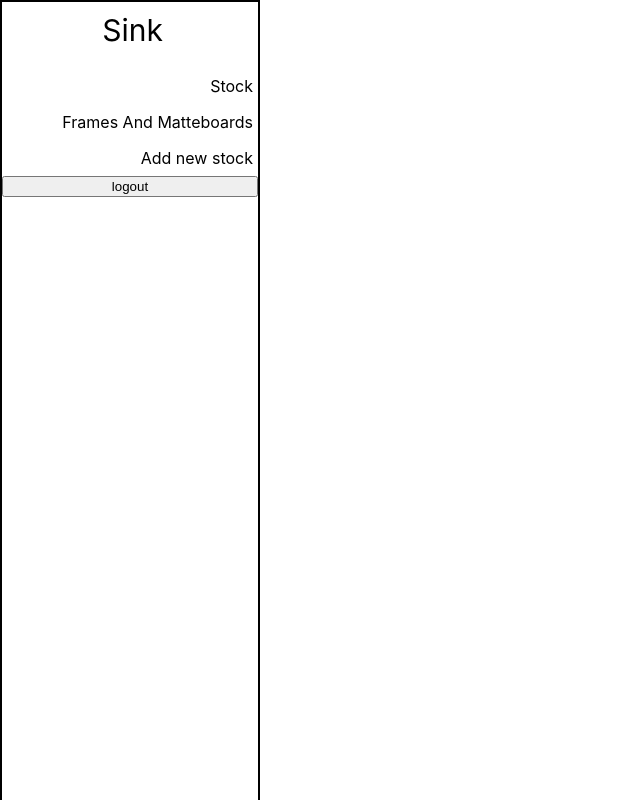
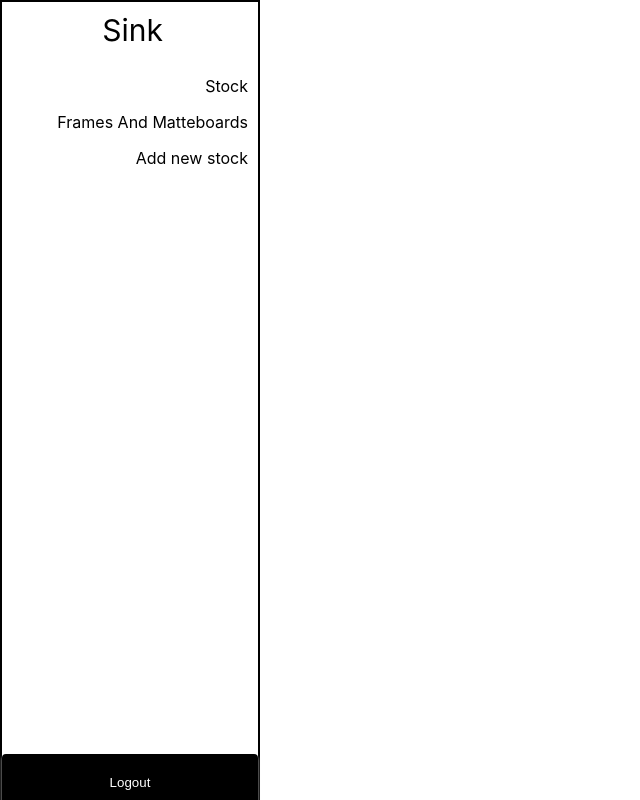
Before and after one commit to AMarieP/IT6041_Software_Project, a React (Create React App) app in the folder sink/frontend/: page / in a window 1280 px wide. Shown: the whole page, without its empty margins (0-640 px from the left). Built offline with nearby package versions, Linux system fonts and the light colour scheme; sample sign-in values are in the browser's storage.

Commit message:
changed buttonBlack
changed onclick to take in any so it could handle functions

```diff
--- a/sink/frontend/src/components/Forms/StockCreationForm.js
+++ b/sink/frontend/src/components/Forms/StockCreationForm.js
@@ -5,7 +5,8 @@ import SliderToggle from "../SliderToggle/sliderToggle"
 import BoxWithDropshadow from "../boxWithDropshadow"
 import TextBox from "../textBox"
 import TextArea from "../textArea"
-import FauxRadio from "../FauxRadio/fauxRadio";
+import FauxRadio from "../FauxRadio/fauxRadio"
+import ButtonBlack from "../buttons/buttonBlack";
 
 const StockCreationForm = () => {
     const [name, setName] = useState('')
@@ -52,7 +53,7 @@ const StockCreationForm = () => {
 
 
     return (
-        <form onSubmit={handelSubmit} style={styles.StockCreationForm}>
+        <form style={styles.StockCreationForm}>
             <div style={styles.leftSide}>
                 <BoxWithDropshadow>
                     <h3>Description</h3>
@@ -128,8 +129,13 @@ const StockCreationForm = () => {
                         value={archived}
                     />
                 </BoxWithDropshadow>
-                <BoxWithDropshadow style={styles.finalButtons}>
-                    <button >add stock</button>
+                <BoxWithDropshadow >
+                    <div style={styles.finalButtons}>
+                        <ButtonBlack
+                            children={'Save'}
+                            onClick={handelSubmit}
+                        />
+                    </div>
                 </BoxWithDropshadow>
                 {error && <div>{error}</div>}
             </div>
@@ -176,7 +182,8 @@ const styles = {
 
     },
     finalButtons:{
-
+        display:'flex',
+        flexDirection:'column',
     },
 
 }
--- a/sink/frontend/src/components/Navbar.js
+++ b/sink/frontend/src/components/Navbar.js
@@ -2,6 +2,7 @@ import { Link, useMatch, useResolvedPath } from "react-router-dom"
 import { useAuthContext } from '../hooks/useAuthContext';
 import { useLogout } from '../hooks/useLogout'
 import { useState,useEffect } from "react";
+import ButtonBlack from "./buttons/buttonBlack";
 
 const Navbar = () => {
     const { user } = useAuthContext()
@@ -38,7 +39,9 @@ const Navbar = () => {
                 <CustomLink to="/ViewFandM">Frames And Matteboards</CustomLink>
                 {user && <CustomLink to="/StockCreate">Add new stock</CustomLink>}
             </ul>
-            {user && <button onClick={handelLogout}>logout</button>} {/* should use button component here */}
+            <div style={styles.logoutButton}>
+                {user && <ButtonBlack onClick={handelLogout} >Logout</ButtonBlack>}
+            </div>
         </nav>
     )
 }
@@ -80,7 +83,6 @@ const styles = {
         height:'100vh',
         border:'2px solid black',
         paddingTop:'10px',
-        color:'black',
         position: "fixed",
     },
     navScrolled: {
@@ -91,7 +93,7 @@ const styles = {
         textDecoration:'none',
         marginBottom:'20px',
         marginLeft:'5px',
-        color:'inherit',
+        color:'black',
         alignSelf:'center',
     },
     ul:{
@@ -113,18 +115,23 @@ const styles = {
         alignItems:'center',
         textDecoration:'none',
         transition: 'background-color 0.3s ease',
-        padding: '8px 5px',
-        width: 'calc(100% - 10px)',
-        color: 'inherit',
+        padding: '8px 10px',
+        width: 'calc(100% - 20px)',
+        color:'black',
     },
     activeLink: {
         backgroundColor: 'black',
-        width: 'calc(100% - 10px)',
+        width: 'calc(100% - 20px)',
         color: 'white'
     },
     hoverLink: {
         backgroundColor: 'lightgray',
-        width: 'calc(100% - 10px)',
+        width: 'calc(100% - 20px)',
+    },
+    logoutButton: {
+        display:'flex',
+        flexDirection:'column',
+        marginTop:'auto'
     },
 
 
--- a/sink/frontend/src/components/buttons/buttonBlack.js
+++ b/sink/frontend/src/components/buttons/buttonBlack.js
@@ -7,7 +7,7 @@ Action is fed through OnClick prop
 
 function ButtonBlack({children, onClick}) {
   return (
-    <button style={styles.button} onClick={() => onClick}>
+    <button style={styles.button} onClick={onClick}>
         <p>{children}</p>
     </button>
   )
```
